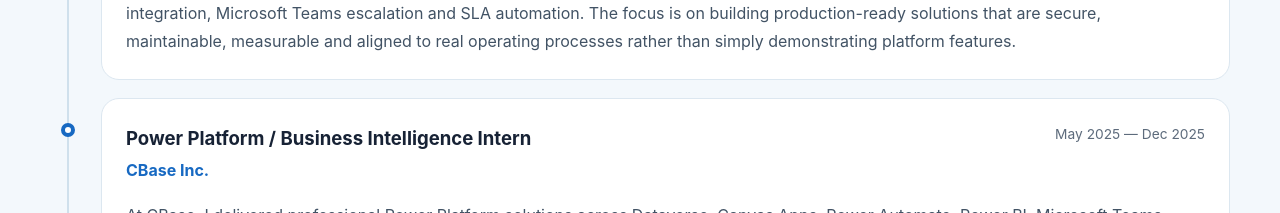
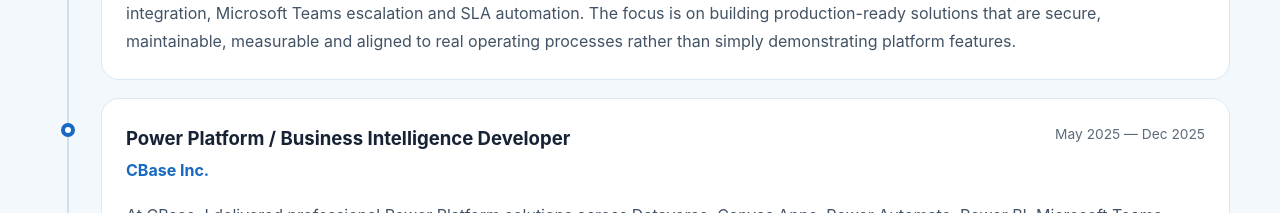
Before and after one commit to abhi96reddy/Portfolio, a React (Vite) app: page / in a window 1280 px wide. Shown: the part 9400-9613 px from the top of the page. Built offline with nearby package versions, Linux system fonts and the light colour scheme.

Commit message:
Update CBase role to developer

```diff
--- a/src/App.jsx
+++ b/src/App.jsx
@@ -224,7 +224,7 @@
 <div className="timeline-marker"></div>
 <div className="timeline-card">
 <div className="timeline-top">
-<div><h3>Power Platform / Business Intelligence Intern</h3><p className="company">CBase Inc.</p></div>
+<div><h3>Power Platform / Business Intelligence Developer</h3><p className="company">CBase Inc.</p></div>
 <div className="period"><span>May 2025 — Dec 2025</span></div>
 </div>
 
```
